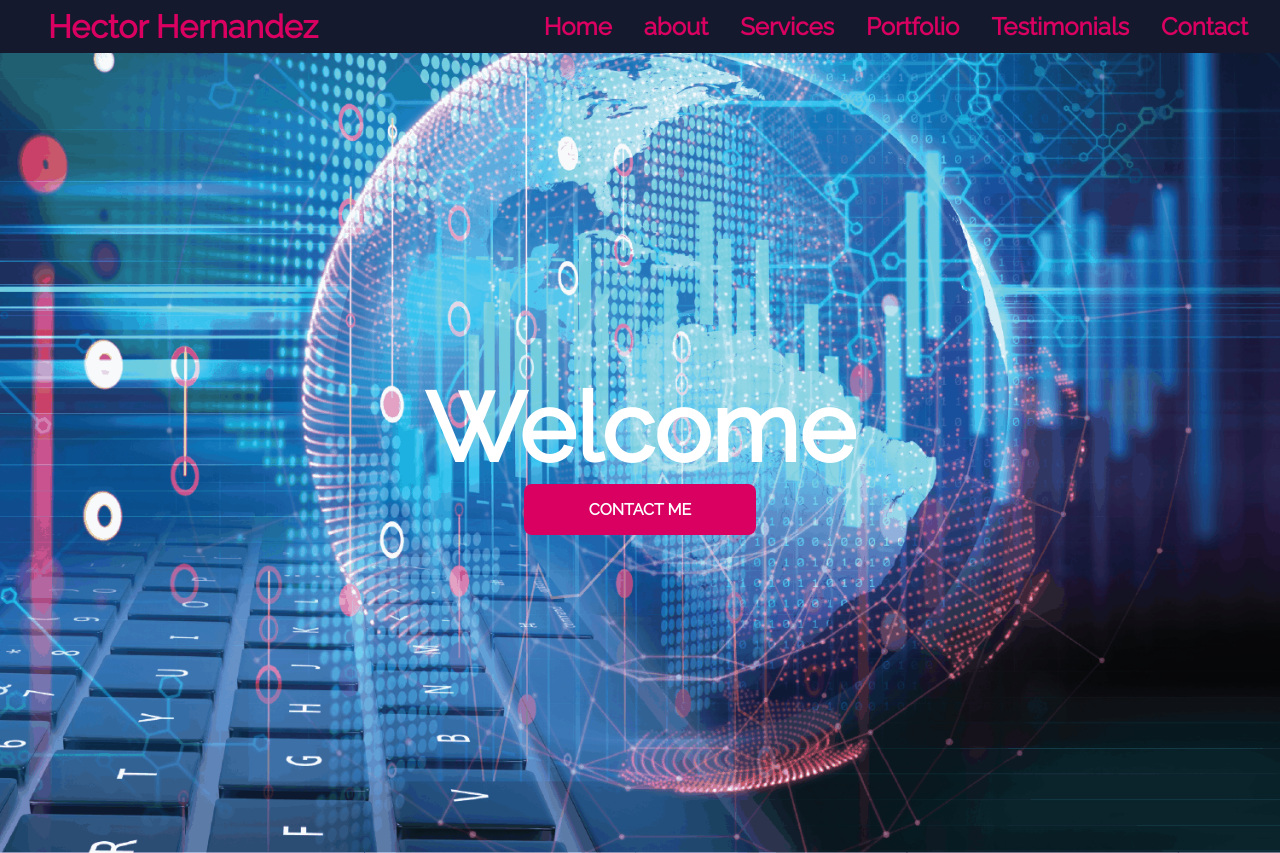
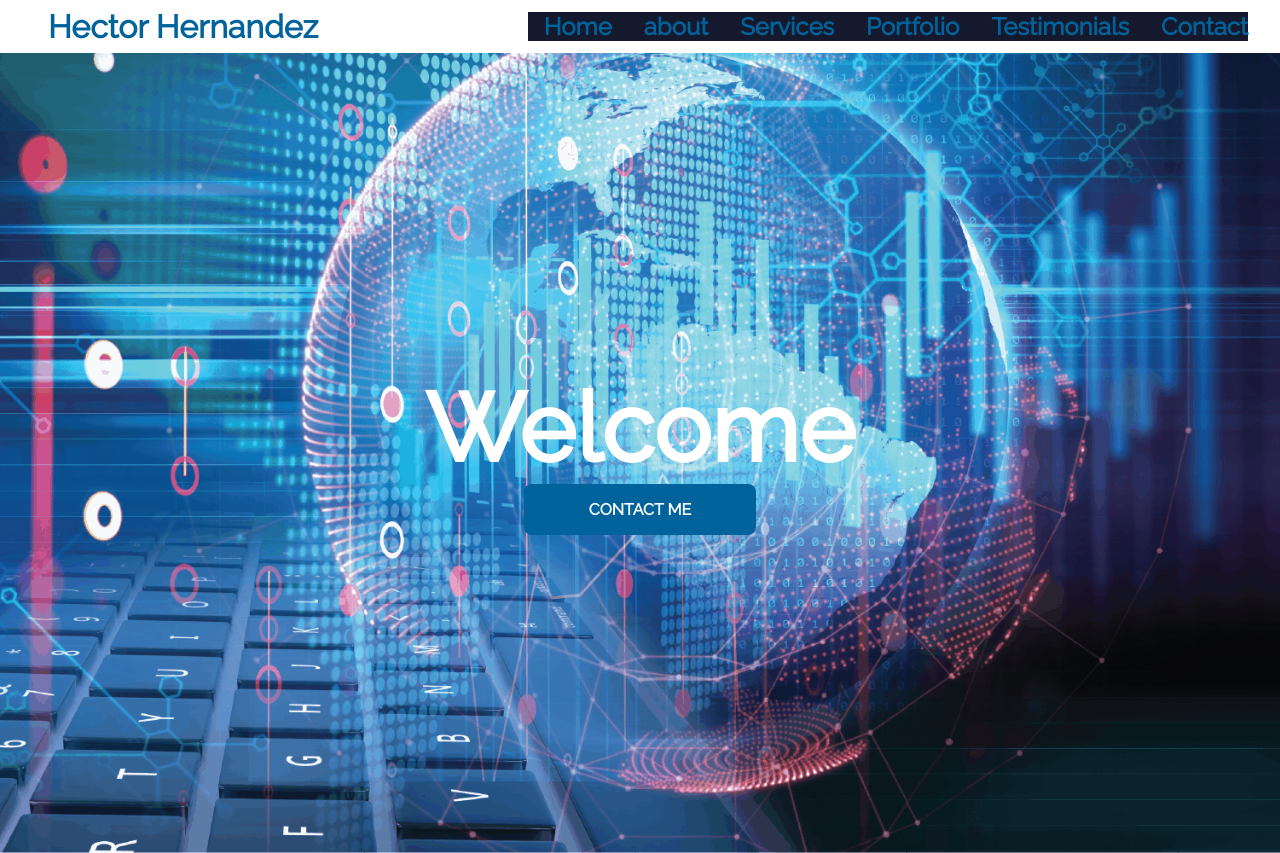
Before and after one commit to arquidev8/Portfolio, a plain HTML site: page portfolio-cv/index.html in a window 1280 px wide. Shown: the top 853 px of the page. Drawn offline with Linux system fonts and the light colour scheme.

Commit message:
Update style.css

```diff
--- a/portfolio-cv/style.css
+++ b/portfolio-cv/style.css
@@ -1,6 +1,6 @@
 /*************custom properties ***********/
 :root{
-    --first-color: #d90062;
+    --first-color: #00639b;
     --first-alpha-color: rgba(217,0,98,0.75);
     --second-color: #14192d;
     --second-alpha-color: rgba(20,25,45,0.75);
@@ -641,7 +641,7 @@ progress::-moz-progress-bar{
     padding: 1rem;
     width: 100%;
     height: var(--header-height);
-    background-color: var(--second-color);
+    background-color: var(--white-color);
 }
 
 .header > .container {
```
